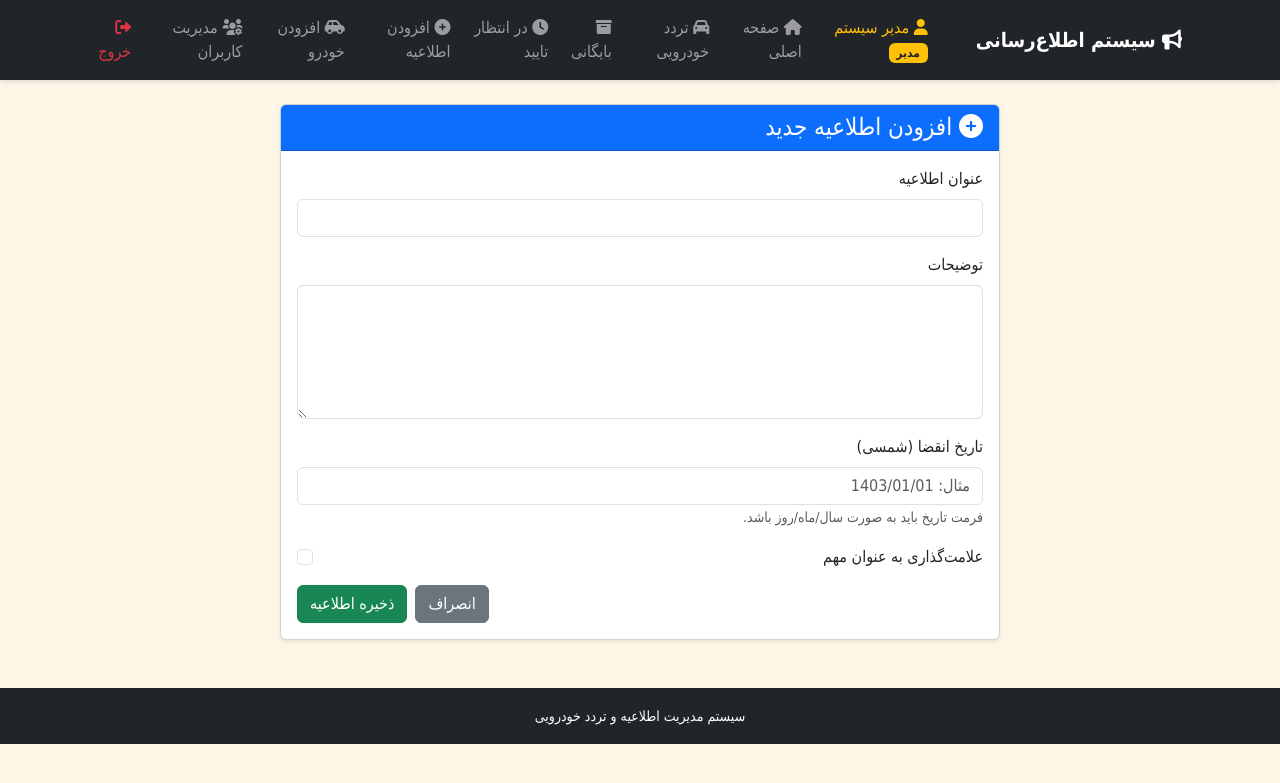
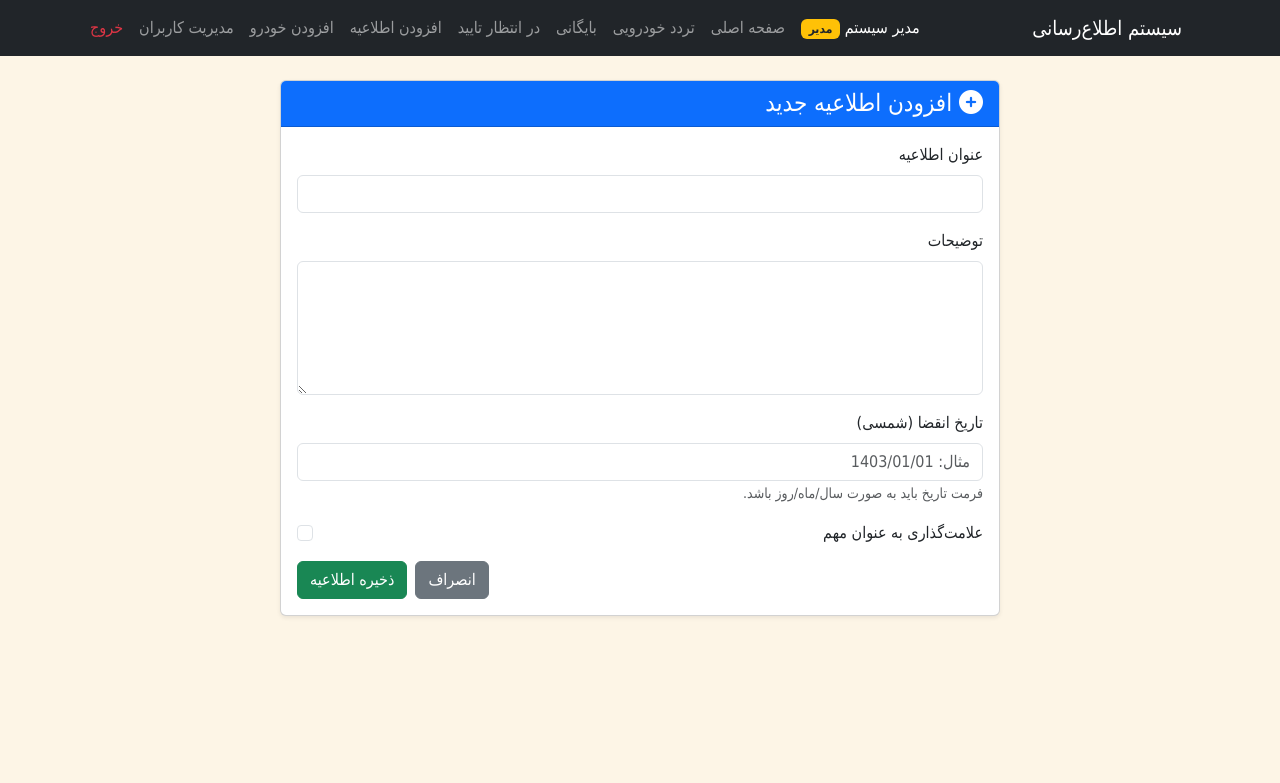
Before and after one commit to irancell939-dotcom/flask-notification-app, a Flask app: page /add in a window 1280 px wide. Shown: the top 783 px of the page. Run offline with Flask 3, Linux system fonts and the light colour scheme; a user stored in the database is signed in; some libraries are stand-ins or nearby versions.

Commit message:
Update base.html

```diff
--- a/templates/base.html
+++ b/templates/base.html
@@ -8,26 +8,53 @@
     <link rel="stylesheet" href="https://cdnjs.cloudflare.com/ajax/libs/font-awesome/6.0.0/css/all.min.css">
     <style>
         body { font-family: Tahoma, Arial, sans-serif; background-color: #fdf5e6; }
-        .navbar { box-shadow: 0 2px 4px rgba(0,0,0,0.1); }
-        .navbar-brand { font-weight: bold; }
+        .license-plate {
+            display: inline-flex;
+            border: 2px solid #333;
+            border-radius: 5px;
+            overflow: hidden;
+            font-weight: bold;
+            font-size: 1.1rem;
+            background: #fff;
+        }
+        .license-plate span {
+            padding: 5px 10px;
+            border-left: 1px solid #333;
+        }
+        .license-plate span:last-child { border-left: none; }
+        .license-plate .blue-strip {
+            background-color: #0033a0;
+            color: white;
+            writing-mode: vertical-rl;
+            text-orientation: mixed;
+            padding: 5px 3px;
+            font-size: 0.8rem;
+        }
+        .plate-input {
+            text-align: center;
+            font-weight: bold;
+            font-size: 1.1rem;
+        }
+        .violation-badge {
+            position: absolute;
+            top: 10px;
+            left: 10px;
+        }
     </style>
 </head>
 <body>
     <nav class="navbar navbar-expand-lg navbar-dark bg-dark">
         <div class="container">
-            <a class="navbar-brand" href="{{ url_for('index') }}">
-                <i class="fas fa-bullhorn"></i> سیستم اطلاع‌رسانی
-            </a>
+            <a class="navbar-brand" href="{{ url_for('index') }}">سیستم اطلاع‌رسانی</a>
             <button class="navbar-toggler" type="button" data-bs-toggle="collapse" data-bs-target="#navbarNav">
                 <span class="navbar-toggler-icon"></span>
             </button>
             <div class="collapse navbar-collapse" id="navbarNav">
                 <ul class="navbar-nav me-auto">
                     {% if current_user.is_authenticated %}
-                    <!-- منوی کاربر لاگین کرده -->
                     <li class="nav-item">
-                        <span class="nav-link text-warning">
-                            <i class="fas fa-user"></i> {{ current_user.full_name }}
+                        <span class="nav-link text-white">
+                            {{ current_user.full_name }}
                             {% if current_user.is_admin %}
                             <span class="badge bg-warning text-dark">مدیر</span>
                             {% else %}
@@ -35,63 +62,25 @@
                             {% endif %}
                         </span>
                     </li>
-                    <li class="nav-item">
-                        <a class="nav-link" href="{{ url_for('index') }}">
-                            <i class="fas fa-home"></i> صفحه اصلی
-                        </a>
-                    </li>
-                    <li class="nav-item">
-                        <a class="nav-link" href="{{ url_for('vehicles') }}">
-                            <i class="fas fa-car"></i> تردد خودرویی
-                        </a>
-                    </li>
-                    <li class="nav-item">
-                        <a class="nav-link" href="{{ url_for('archive') }}">
-                            <i class="fas fa-archive"></i> بایگانی
-                        </a>
-                    </li>
-
+                    <li class="nav-item"><a class="nav-link" href="{{ url_for('index') }}">صفحه اصلی</a></li>
+                    <li class="nav-item"><a class="nav-link" href="{{ url_for('vehicles') }}">تردد خودرویی</a></li>
+                    <li class="nav-item"><a class="nav-link" href="{{ url_for('archive') }}">بایگانی</a></li>
                     {% if current_user.is_admin %}
-                    <li class="nav-item">
-                        <a class="nav-link" href="{{ url_for('pending_notifications') }}">
-                            <i class="fas fa-clock"></i> در انتظار تایید
-                        </a>
-                    </li>
-                    <li class="nav-item">
-                        <a class="nav-link" href="{{ url_for('add_item') }}">
-                            <i class="fas fa-plus-circle"></i> افزودن اطلاعیه
-                        </a>
-                    </li>
-                    <li class="nav-item">
-                        <a class="nav-link" href="{{ url_for('add_vehicle') }}">
-                            <i class="fas fa-car-side"></i> افزودن خودرو
-                        </a>
-                    </li>
-                    <li class="nav-item">
-                        <a class="nav-link" href="{{ url_for('manage_users') }}">
-                            <i class="fas fa-users-cog"></i> مدیریت کاربران
-                        </a>
-                    </li>
+                    <li class="nav-item"><a class="nav-link" href="{{ url_for('pending_notifications') }}">در انتظار تایید</a></li>
+                    <li class="nav-item"><a class="nav-link" href="{{ url_for('add_item') }}">افزودن اطلاعیه</a></li>
+                    <li class="nav-item"><a class="nav-link" href="{{ url_for('add_vehicle') }}">افزودن خودرو</a></li>
+                    <li class="nav-item"><a class="nav-link" href="{{ url_for('manage_users') }}">مدیریت کاربران</a></li>
                     {% elif current_user.can_add_notification %}
-                    <li class="nav-item">
-                        <a class="nav-link" href="{{ url_for('add_item') }}">
-                            <i class="fas fa-plus-circle"></i> ثبت اطلاعیه
-                        </a>
-                    </li>
+                    <li class="nav-item"><a class="nav-link" href="{{ url_for('add_item') }}">ثبت اطلاعیه</a></li>
                     {% endif %}
-
-                    <li class="nav-item">
-                        <a class="nav-link text-danger" href="{{ url_for('logout') }}">
-                            <i class="fas fa-sign-out-alt"></i> خروج
-                        </a>
-                    </li>
+                    <li class="nav-item"><a class="nav-link text-danger" href="{{ url_for('logout') }}">خروج</a></li>
                     {% endif %}
                 </ul>
             </div>
         </div>
     </nav>
 
-    <div class="container mt-4">
+    <div class="container mt-3">
         {% with messages = get_flashed_messages(with_categories=true) %}
             {% if messages %}
                 {% for category, message in messages %}
@@ -102,14 +91,42 @@
                 {% endfor %}
             {% endif %}
         {% endwith %}
-
         {% block content %}{% endblock %}
     </div>
 
-    <footer class="bg-dark text-white text-center py-3 mt-5">
-        <small>سیستم مدیریت اطلاعیه و تردد خودرویی</small>
-    </footer>
+    <script src="https://cdn.jsdelivr.net/npm/bootstrap@5.3.0/dist/js/bootstrap.bundle.min.js"></script>
 
-    <script src="https://cdn.jsdelivr.net/npm/bootstrap@5.3.0/dist/js/bootstrap.bundle.min.js"></script>
+    <!-- کتابخانه تبدیل تاریخ میلادی به شمسی -->
+    <script src="https://cdn.jsdelivr.net/npm/jalali-jdate@1.0.0/dist/jalali-date.min.js"></script>
+
+    <script>
+        // تبدیل تاریخ‌های UTC به timezone محلی مرورگر کاربر و نمایش به شمسی
+        document.addEventListener('DOMContentLoaded', function() {
+            document.querySelectorAll('.local-time').forEach(function(el) {
+                const isoStr = el.getAttribute('data-iso');
+                if (!isoStr) return;
+
+                try {
+                    // تبدیل به زمان محلی مرورگر کاربر
+                    const date = new Date(isoStr);
+
+                    // تبدیل به شمسی با استفاده از Intl (پشتیبانی مرورگرهای مدرن)
+                    const formatter = new Intl.DateTimeFormat('fa-IR-u-nu-latn', {
+                        year: 'numeric',
+                        month: '2-digit',
+                        day: '2-digit',
+                        hour: '2-digit',
+                        minute: '2-digit',
+                        second: '2-digit',
+                        hour12: false
+                    });
+
+                    el.textContent = formatter.format(date);
+                } catch (e) {
+                    console.error('Error converting date:', e);
+                }
+            });
+        });
+    </script>
 </body>
 </html>
```
